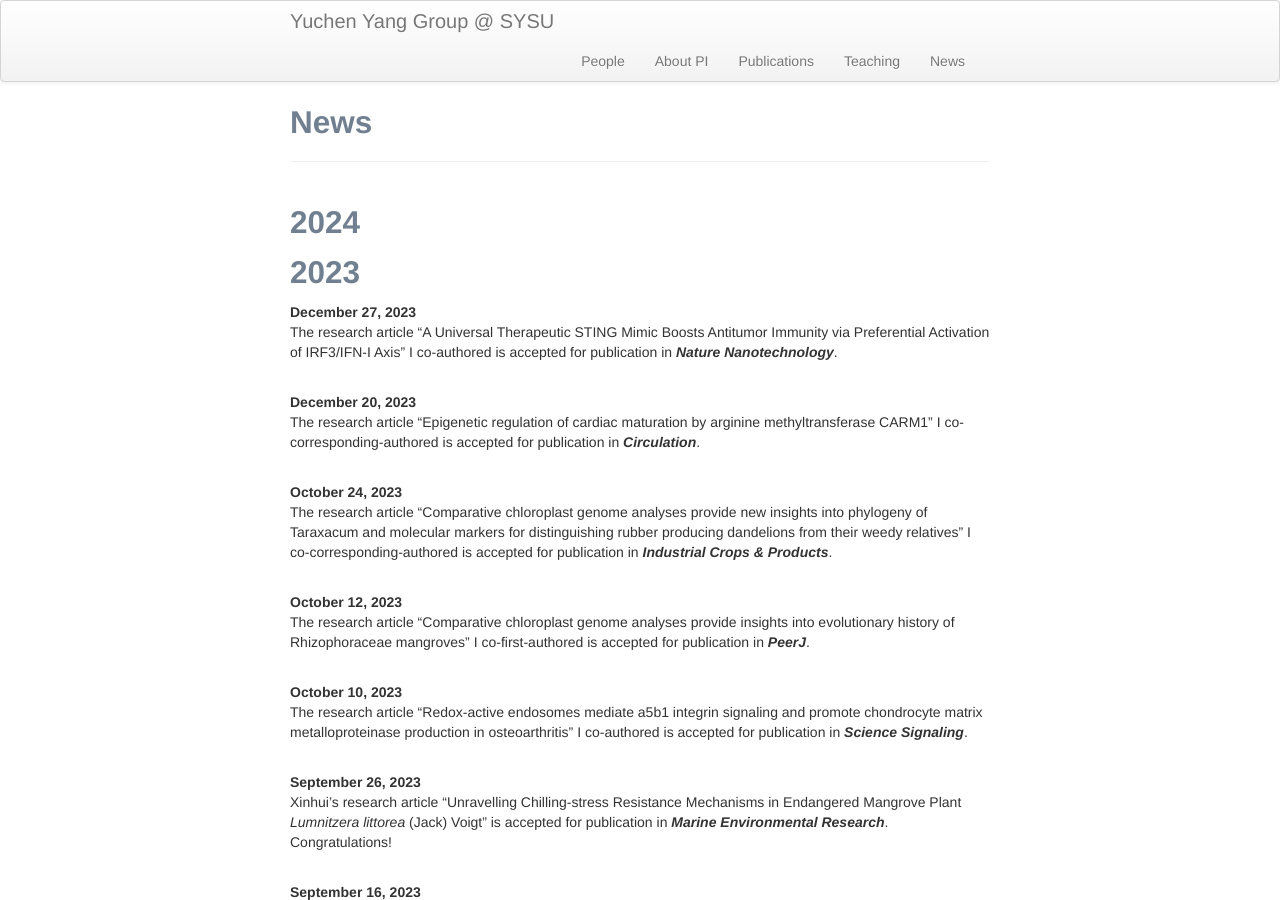
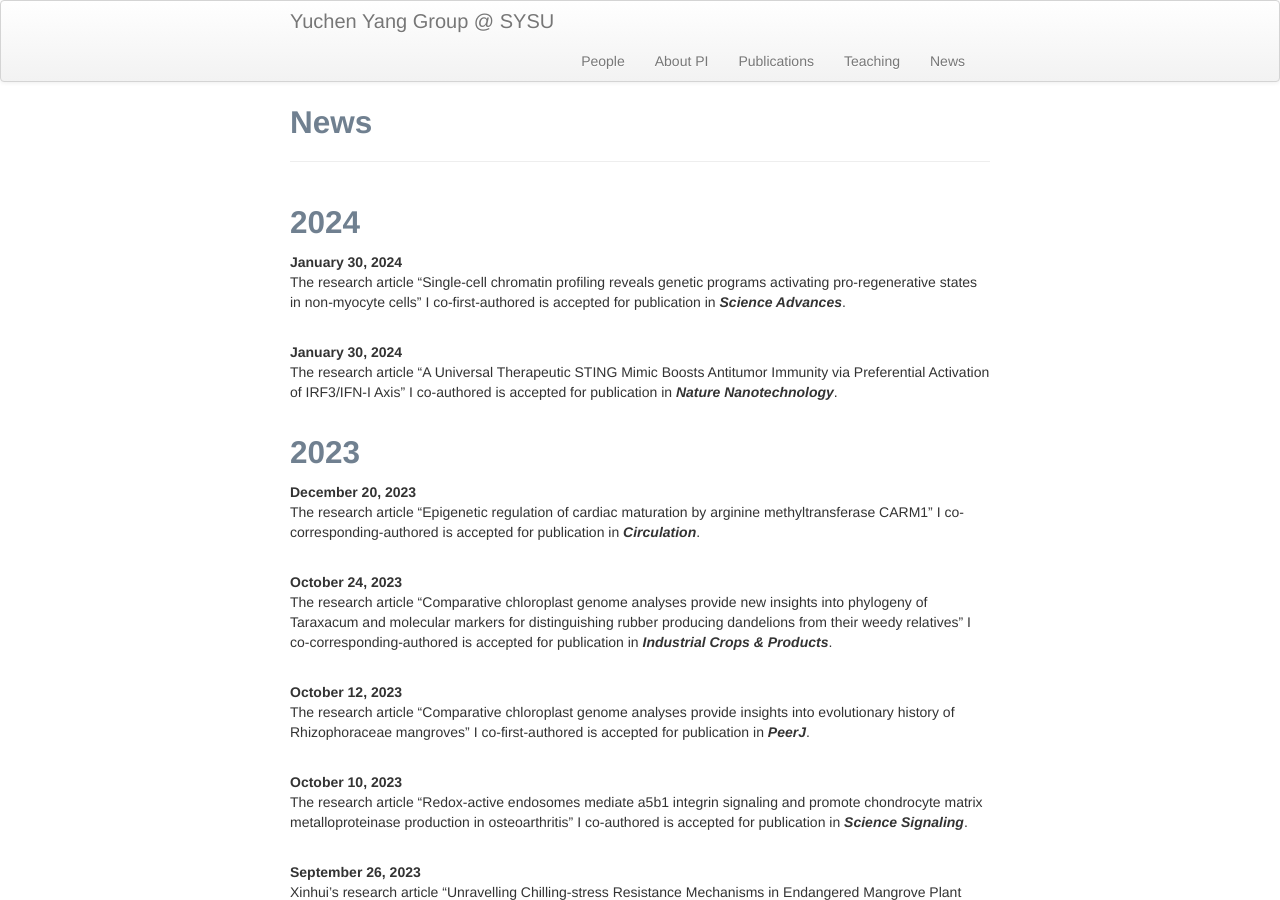
Before and after one commit to yuchenyanggroup/yuchenyanggroup.github.io, a Jekyll site: the page built from pages/News.md, in a window 1280 px wide and 900 px high. Built offline with Jekyll 4.4.1, drawn with Linux system fonts in a browser that asks for light colours.

Commit message:
Update News.md

```diff
--- a/pages/News.md
+++ b/pages/News.md
@@ -3,12 +3,15 @@ layout: page
 title: News
 ---
 ## 2024
+<b>January 30, 2024</b><br/>
+The research article "Single-cell chromatin profiling reveals genetic programs activating pro-regenerative states in non-myocyte cells" I co-first-authored is accepted for publication in ***Science Advances***. <br/>
+<br/>
 
-## 2023
-<b>December 27, 2023</b><br/>
+<b>January 30, 2024</b><br/>
 The research article "A Universal Therapeutic STING Mimic Boosts Antitumor Immunity via Preferential Activation of IRF3/IFN-I Axis" I co-authored is accepted for publication in ***Nature Nanotechnology***. <br/>
 <br/>
 
+## 2023
 <b>December 20, 2023</b><br/>
 The research article "Epigenetic regulation of cardiac maturation by arginine methyltransferase CARM1" I co-corresponding-authored is accepted for publication in ***Circulation***. <br/>
 <br/>
```
